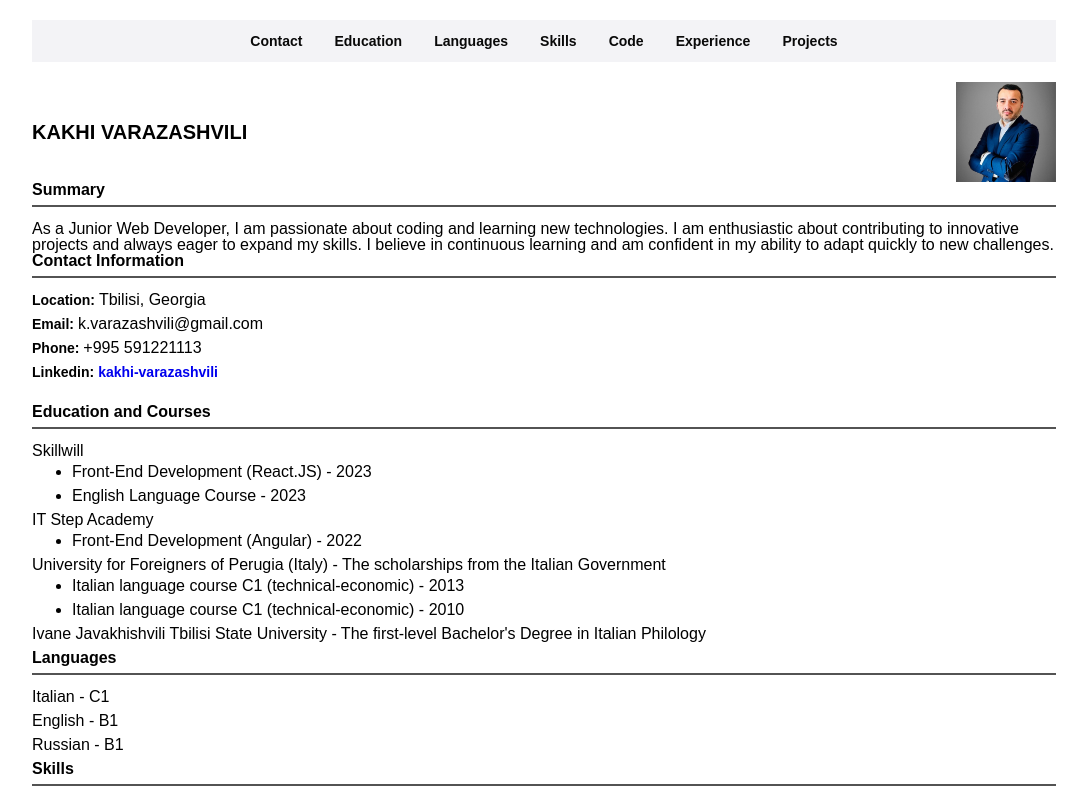
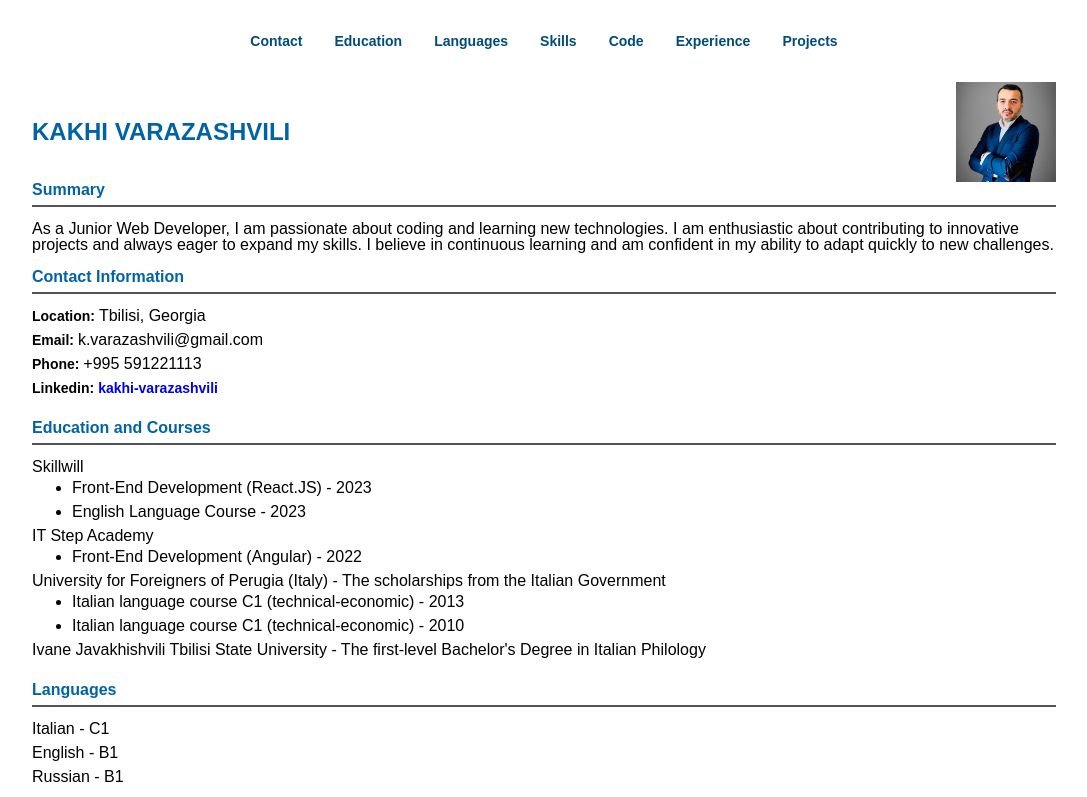
Before and after one commit to kakhi-varazashvili/rsschool-cv, a plain HTML site: page index.html in a window 1280 px wide. Shown: the top 797 px of the page, without its empty margins (96-1183 px from the left). Drawn offline with Linux system fonts and the light colour scheme.

Commit message:
feat: update index.html

```diff
--- a/style.css
+++ b/style.css
@@ -146,7 +146,6 @@ body {
 }
 
 nav {
-  background-color: rgb(243, 243, 246);
   overflow: hidden;
   display: flex;
   justify-content: center;
@@ -155,10 +154,12 @@ nav {
 nav a {
   float: left;
   display: block;
-  color: rgb(9, 9, 9);
+  /* color: rgb(9, 9, 9); */
   text-align: center;
   padding: 14px 16px;
   text-decoration: none;
+  color: rgb(3, 76, 121);
+
 }
 
 nav a:hover {
@@ -175,6 +176,7 @@ h2 {
   font-size: 16px;
   font-family: Arial, sans-serif;
   font-weight: 600;
+  color: rgb(1, 99, 165);
 }
 span,
 a {
@@ -192,6 +194,7 @@ a {
 header {
   margin: 0 0 20px;
   width: 100%;
+  /* background-color: blue; */
 }
 .line {
   height: 2px;
@@ -200,10 +203,11 @@ header {
   margin: 7px 0 14px 0;
 }
 h1 {
-  font-size: 20px;
+  font-size: 24px;
   font-weight: 900;
   font-family: Arial, sans-serif;
   text-align: center;
+  color: rgb(1, 99, 165);
 }
 .edu ul {
   list-style-type: disc;
```
Also changed, not shown: index.html (+7 -1 lines).
